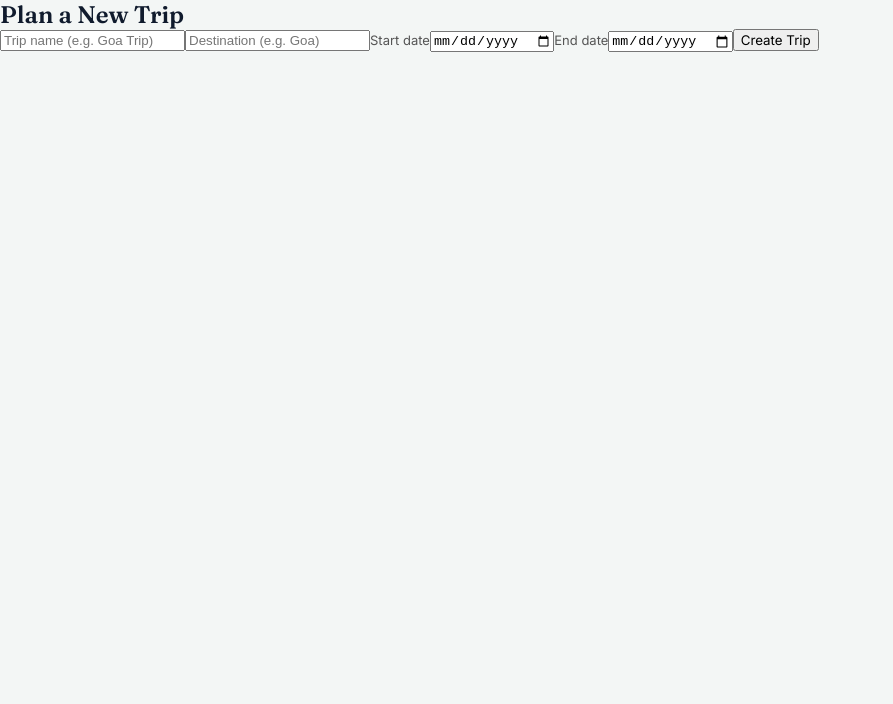
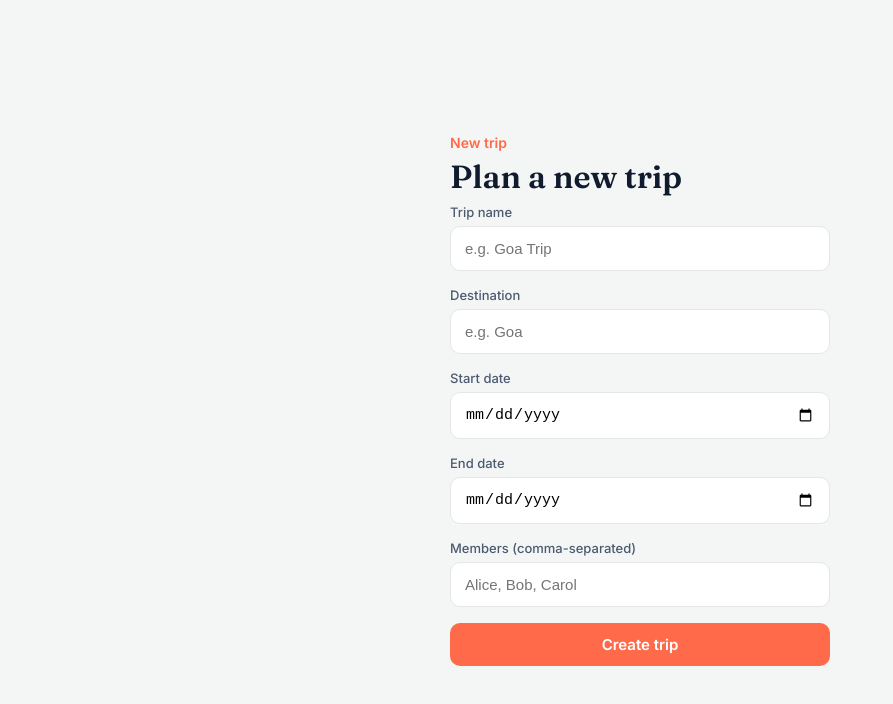
Before and after one commit to ajayhadagali/Tripzen, a React (Vite) app in the folder client/: page /trip/new in a window 1280 px wide. Shown: the top 704 px of the page, without its empty margins (0-893 px from the left). Built offline with nearby package versions, Linux system fonts and the light colour scheme; sample sign-in values are in the browser's storage.

Commit message:
Fix trip detail routing and new trip creation with mock store

```diff
--- /dev/null
+++ b/client/src/mockStore.js
@@ -0,0 +1,26 @@
+const STORAGE_KEY = 'tripzen_trips';
+
+const seedTrips = [
+  { id: '1', name: 'Goa Trip', destination: 'Goa', dates: '12-15 Dec', members: ['Alice', 'Bob', 'Carol', 'Dave'] },
+  { id: '2', name: 'Manali Trek', destination: 'Manali', dates: '20-25 Dec', members: ['Alice', 'Bob', 'Carol', 'Dave', 'Eve'] },
+];
+
+export function getTrips() {
+  const raw = localStorage.getItem(STORAGE_KEY);
+  if (!raw) {
+    localStorage.setItem(STORAGE_KEY, JSON.stringify(seedTrips));
+    return seedTrips;
+  }
+  return JSON.parse(raw);
+}
+
+export function getTripById(id) {
+  return getTrips().find((t) => String(t.id) === String(id));
+}
+
+export function addTrip(trip) {
+  const trips = getTrips();
+  const newTrip = { ...trip, id: Date.now().toString() };
+  localStorage.setItem(STORAGE_KEY, JSON.stringify([...trips, newTrip]));
+  return newTrip;
+}
--- a/client/src/pages/Dashboard.jsx
+++ b/client/src/pages/Dashboard.jsx
@@ -1,16 +1,16 @@
 import { useNavigate } from 'react-router-dom';
-import { useState } from 'react';
+import { useEffect, useState } from 'react';
 import { LogOut, Plus, Users } from 'lucide-react';
-
-const mockTrips = [
-  { id: 1, name: 'Goa Trip', destination: 'Goa', members: 4, dates: '12-15 Dec' },
-  { id: 2, name: 'Manali Trek', destination: 'Manali', members: 5, dates: '20-25 Dec' },
-];
+import { getTrips } from '../mockStore';
 
 export default function Dashboard() {
-  const [trips] = useState(mockTrips);
+  const [trips, setTrips] = useState([]);
   const navigate = useNavigate();
   const user = JSON.parse(localStorage.getItem('user') || '{}');
+
+  useEffect(() => {
+    setTrips(getTrips());
+  }, []);
 
   const handleLogout = () => {
     localStorage.clear();
@@ -49,7 +49,7 @@ export default function Dashboard() {
             </div>
             <div className="ticket-perf" />
             <div className="ticket-bottom">
-              <span className="badge"><Users size={12} style={{ marginRight: 4, verticalAlign: -2 }} />{trip.members} members</span>
+              <span className="badge"><Users size={12} style={{ marginRight: 4, verticalAlign: -2 }} />{trip.members.length} members</span>
               <span>View trip →</span>
             </div>
           </div>
--- a/client/src/pages/NewTrip.jsx
+++ b/client/src/pages/NewTrip.jsx
@@ -1,56 +1,63 @@
 import { useState } from 'react';
 import { useNavigate } from 'react-router-dom';
+import { addTrip } from '../mockStore';
 
 export default function NewTrip() {
   const [form, setForm] = useState({
-    name: '', destination: '', startDate: '', endDate: '',
+    name: '', destination: '', startDate: '', endDate: '', members: '',
   });
   const navigate = useNavigate();
 
-  const handleChange = (e) =>
-    setForm({ ...form, [e.target.name]: e.target.value });
+  const handleChange = (e) => setForm({ ...form, [e.target.name]: e.target.value });
 
   const handleSubmit = (e) => {
     e.preventDefault();
     if (!form.name || !form.destination) return;
 
-    // TEMP: mock create until backend Trip API is ready
-    // Replace later with: await api.post('/trips', form);
+    const memberList = form.members
+      .split(',')
+      .map((m) => m.trim())
+      .filter(Boolean);
+
+    addTrip({
+      name: form.name,
+      destination: form.destination,
+      dates: form.startDate && form.endDate ? `${form.startDate} to ${form.endDate}` : 'Dates TBD',
+      members: memberList.length ? memberList : ['You'],
+    });
+
     navigate('/dashboard');
   };
 
   return (
-    <div className="auth-page">
-      <h2>Plan a New Trip</h2>
-      <form onSubmit={handleSubmit}>
-        <input
-          name="name"
-          placeholder="Trip name (e.g. Goa Trip)"
-          value={form.name}
-          onChange={handleChange}
-        />
-        <input
-          name="destination"
-          placeholder="Destination (e.g. Goa)"
-          value={form.destination}
-          onChange={handleChange}
-        />
-        <label style={{ fontSize: 13, color: '#555' }}>Start date</label>
-        <input
-          name="startDate"
-          type="date"
-          value={form.startDate}
-          onChange={handleChange}
-        />
-        <label style={{ fontSize: 13, color: '#555' }}>End date</label>
-        <input
-          name="endDate"
-          type="date"
-          value={form.endDate}
-          onChange={handleChange}
-        />
-        <button type="submit">Create Trip</button>
-      </form>
+    <div className="auth-form-side" style={{ minHeight: '100vh' }}>
+      <div className="auth-box">
+        <span className="eyebrow">New trip</span>
+        <h2>Plan a new trip</h2>
+        <form onSubmit={handleSubmit}>
+          <div className="field">
+            <label>Trip name</label>
+            <input name="name" placeholder="e.g. Goa Trip" value={form.name} onChange={handleChange} />
+          </div>
+          <div className="field">
+            <label>Destination</label>
+            <input name="destination" placeholder="e.g. Goa" value={form.destination} onChange={handleChange} />
+          </div>
+          <div className="field">
+            <label>Start date</label>
+            <input name="startDate" type="date" value={form.startDate} onChange={handleChange} />
+          </div>
+          <div className="field">
+            <label>End date</label>
+            <input name="endDate" type="date" value={form.endDate} onChange={handleChange} />
+          </div>
+          <div className="field">
+            <label>Members (comma-separated)</label>
+            <input name="members" placeholder="Alice, Bob, Carol" value={form.members} onChange={handleChange} />
+          </div>
+          <button type="submit" className="btn btn-primary btn-block">Create trip</button>
+        </form>
+      </div>
     </div>
   );
 }
--- a/client/src/pages/TripDetail.jsx
+++ b/client/src/pages/TripDetail.jsx
@@ -1,17 +1,10 @@
-import { useState } from 'react';
+import { useEffect, useState } from 'react';
 import { useParams, useNavigate } from 'react-router-dom';
 import { ArrowLeft, Compass, MapPinned, Wallet, CalendarDays } from 'lucide-react';
+import { getTripById } from '../mockStore';
 import PlacesExplorer from '../components/PlacesExplorer';
 import ExpensesTab from '../components/ExpensesTab';
 import ItineraryTab from '../components/ItineraryTab';
-
-const mockTrip = {
-  id: 1,
-  name: 'Goa Trip',
-  destination: 'Goa',
-  dates: '12-15 Dec',
-  members: ['Alice', 'Bob', 'Carol', 'Dave'],
-};
 
 const TABS = [
   { key: 'Overview', icon: Compass },
@@ -24,7 +17,23 @@ export default function TripDetail() {
   const { id } = useParams();
   const navigate = useNavigate();
   const [activeTab, setActiveTab] = useState('Overview');
-  const trip = mockTrip;
+  const [trip, setTrip] = useState(null);
+
+  useEffect(() => {
+    setTrip(getTripById(id));
+    setActiveTab('Overview'); // reset tab when switching trips
+  }, [id]);
+
+  if (!trip) {
+    return (
+      <div className="page">
+        <button onClick={() => navigate('/dashboard')} className="back-link">
+          <ArrowLeft size={15} /> Back to trips
+        </button>
+        <p>Trip not found.</p>
+      </div>
+    );
+  }
 
   return (
     <div className="page">
```
